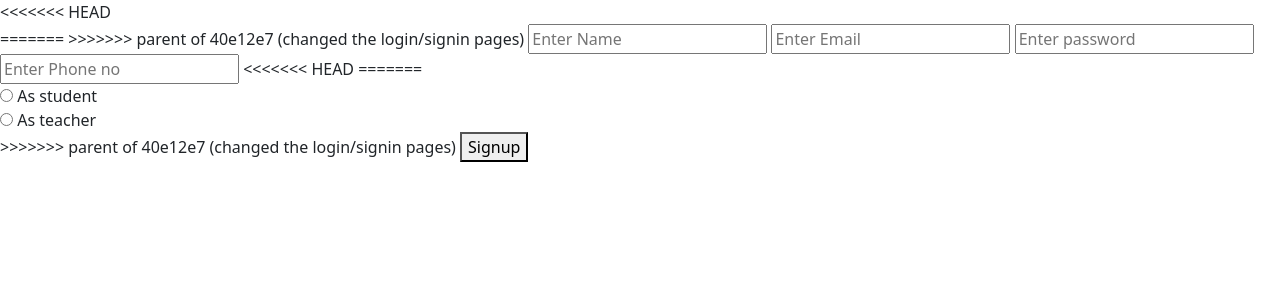
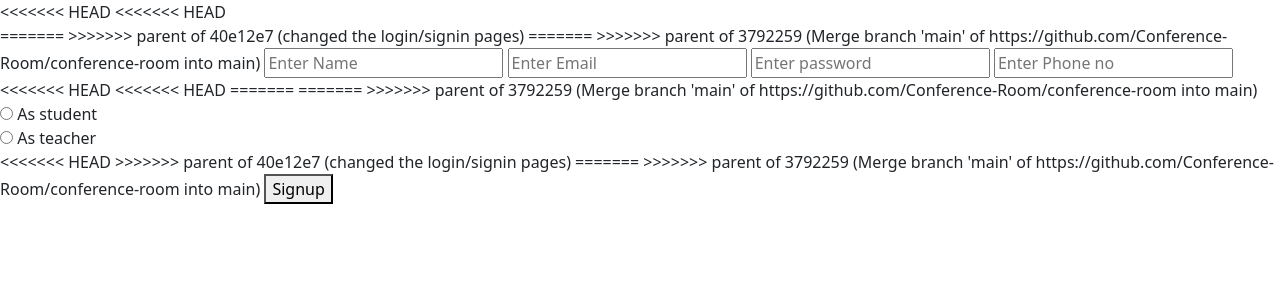
Before and after one commit to Conference-Room/conference_room, a Flask app: page /signup/1 in a window 1280 px wide. Shown: the top 300 px of the page. Run offline with Flask 2, Linux system fonts and the light colour scheme.

Commit message:
manav's files

```diff
--- a/templates/signup.html
+++ b/templates/signup.html
@@ -12,24 +12,34 @@
 
 <body>
 <<<<<<< HEAD
+<<<<<<< HEAD
     <form method="post" action="/signup/{{ who1 }}">
 =======
     <form method="post" action="/signup">
 >>>>>>> parent of 40e12e7 (changed the login/signin pages)
+=======
+    <form method="post" action="/signup">
+>>>>>>> parent of 3792259 (Merge branch 'main' of https://github.com/Conference-Room/conference-room into main)
         <input type="name" name="name" placeholder="Enter Name">
         <input type="email" name="email" placeholder="Enter Email">
         <input type="text" name="password" placeholder="Enter password">
         <input type="text" name="phone_no" placeholder="Enter Phone no">
 
 <<<<<<< HEAD
+<<<<<<< HEAD
 =======
+=======
+>>>>>>> parent of 3792259 (Merge branch 'main' of https://github.com/Conference-Room/conference-room into main)
         <br>
         <input type="radio" id="student" name="desig" value="false">
         <label for="student"> As student</label><br>
 
         <input type="radio" id="teacher" name="desig" value="false">
         <label for="teacher"> As teacher</label><br>
+<<<<<<< HEAD
 >>>>>>> parent of 40e12e7 (changed the login/signin pages)
+=======
+>>>>>>> parent of 3792259 (Merge branch 'main' of https://github.com/Conference-Room/conference-room into main)
 
         <button onclick="myFunction()" type="submit" name="button">Signup</button>
         <input id="who" name="who" type="hidden" value="">
```
Also changed, not shown: static/index.css (+18 -0 lines), templates/login.html (+7 -4 lines).
